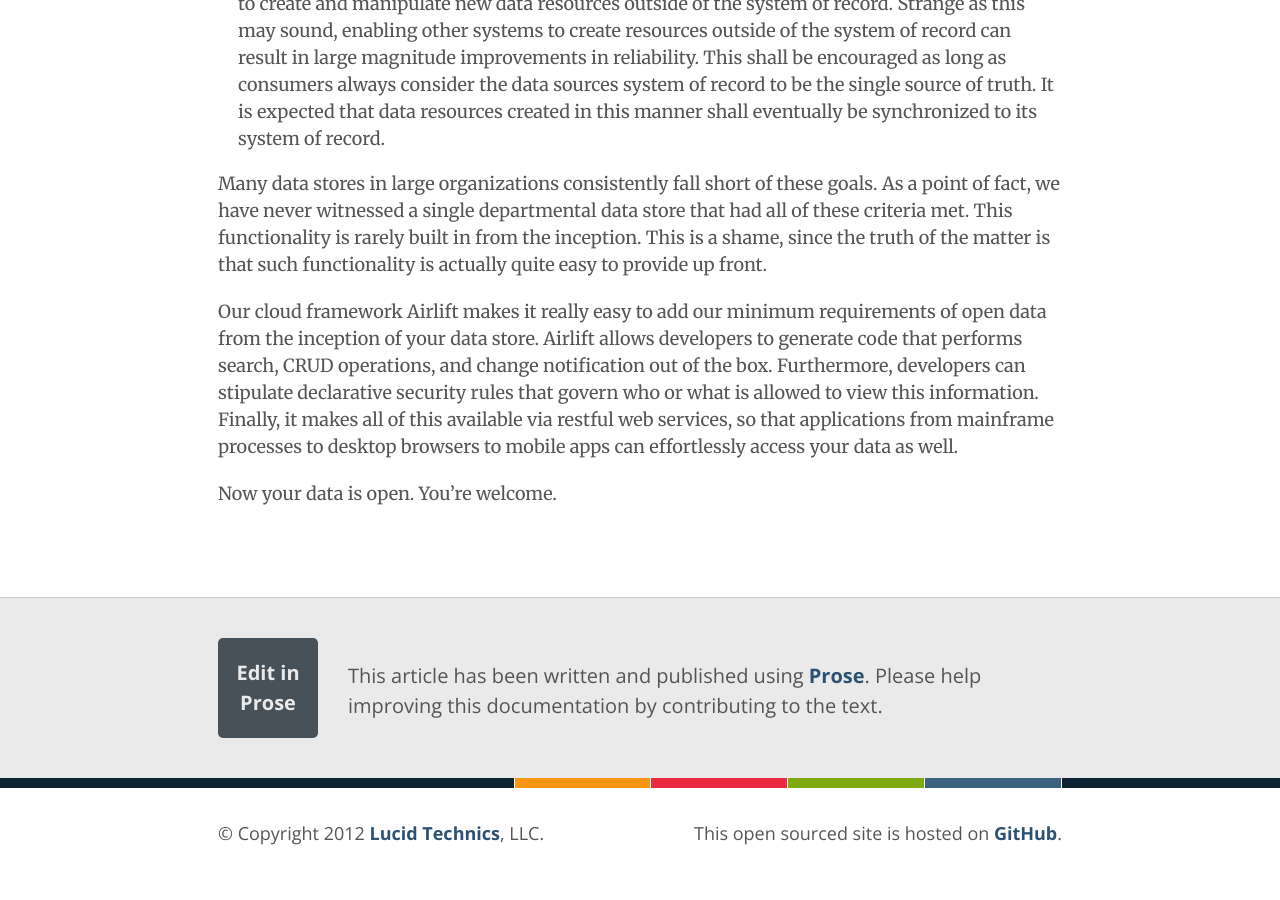
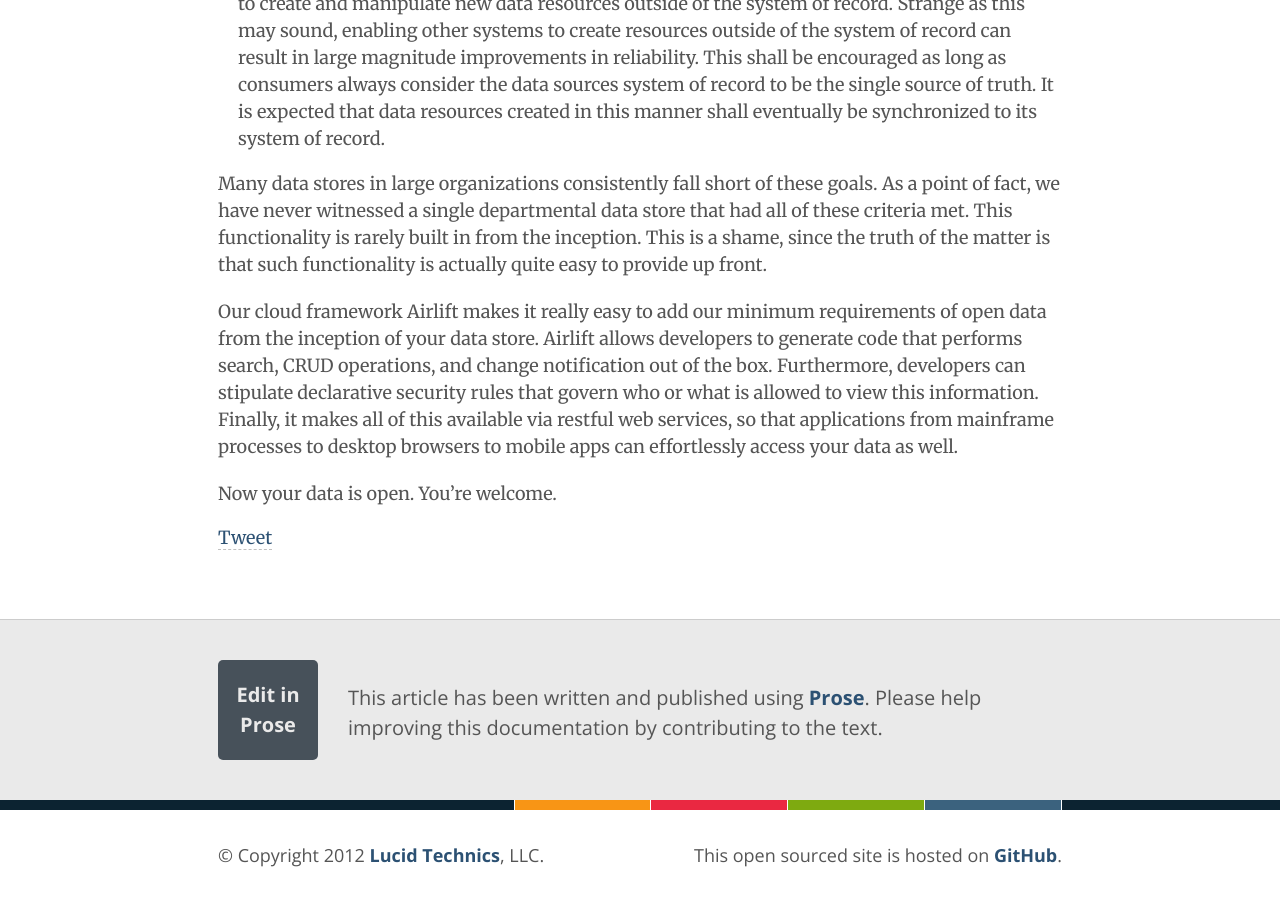
Before and after one commit to LucidTechnics/lucidtechnics.github.com, a Jekyll site: the page built from articles.html, in a window 1280 px wide and 900 px high, scrolled down 1915 px. Built offline with Jekyll 4.4.1, drawn with Linux system fonts in a browser that asks for light colours; nearby versions of some CDN libraries; comment, search, counter and statistics services are not loaded; before the commit the page ends 2793 px from its top, so only the background shows below that.

Commit message:
Updated articles.html

```diff
--- a/articles.html
+++ b/articles.html
@@ -29,6 +29,8 @@
             {{ page.content }}
             <!-- Place this tag where you want the +1 button to render. -->
 			<div class="g-plusone" data-annotation="inline" data-width="300"></div>
+            <a href="https://twitter.com/share" class="twitter-share-button" data-text="Lucid Technics Journal" data-size="large">Tweet</a>
+<script>!function(d,s,id){var js,fjs=d.getElementsByTagName(s)[0];if(!d.getElementById(id)){js=d.createElement(s);js.id=id;js.src="//platform.twitter.com/widgets.js";fjs.parentNode.insertBefore(js,fjs);}}(document,"script","twitter-wjs");</script>
           </div>
 
         </div>
```
